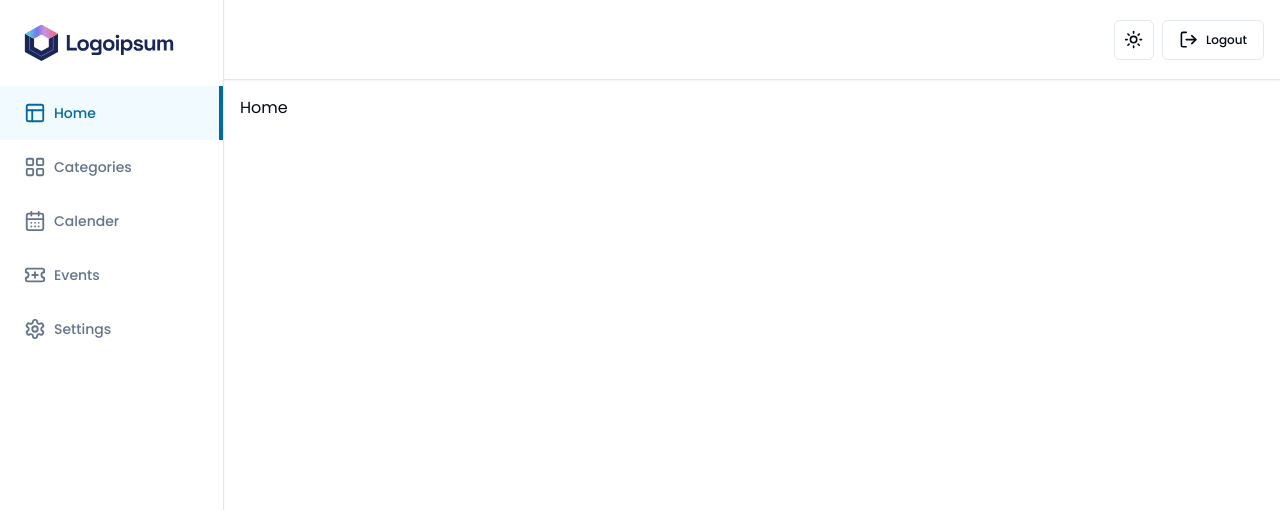
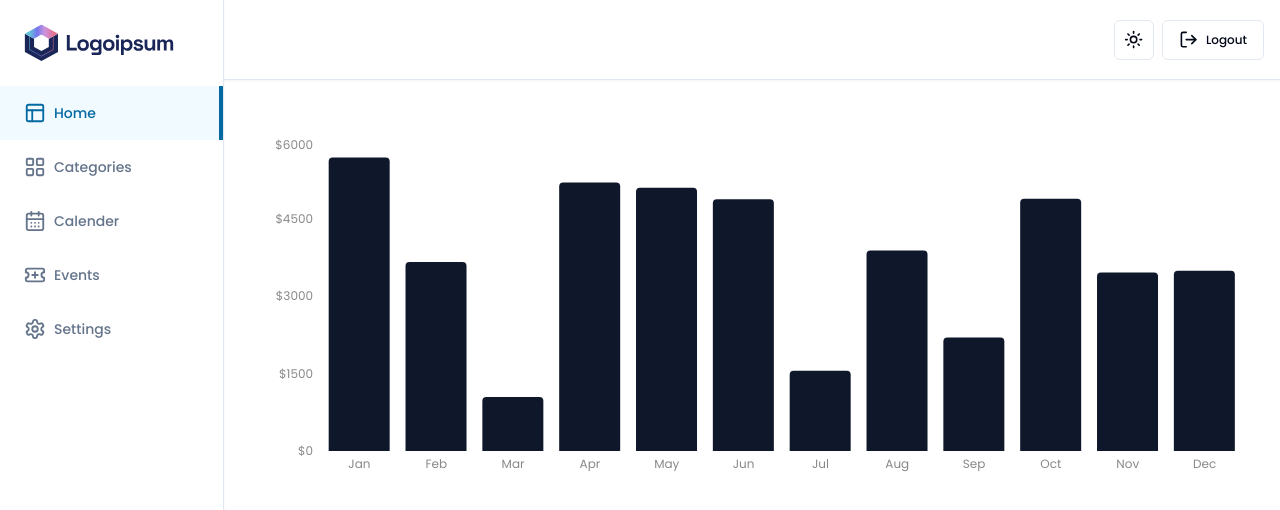
Before and after one commit to Aestheticsuraj234/expense-tracker-ui, a Next.js app: page / in a window 1280 px wide. Shown: the top 510 px of the page. Built offline with nearby package versions, Linux system fonts and the light colour scheme.

Commit message:
Add next-auth and expense form components

```diff
--- a/app/(auth)/sign-in/page.tsx
+++ b/app/(auth)/sign-in/page.tsx
@@ -1,8 +1,8 @@
 "use client";
 // global
 import Image from "next/image";
-import React from "react";
-
+import React, { use } from "react";
+import { useRouter } from "next/navigation";
 // locals
 // @ts-ignore
 import { useForm } from "react-hook-form";
@@ -21,8 +21,16 @@ import { zodResolver } from "@hookform/resolvers/zod";
 import * as z from "zod";
 import { SignInSchema } from "@/schema/schema";
 import { CardWrapper } from "../components/card-wrapper";
+import toast from 'react-hot-toast';
+import axios from "axios";
+
+
 
 const SignIn = () => {
+  const [isPending, setIsPending] = React.useState(false);
+
+  const router = useRouter();
+
   const form = useForm<z.infer<typeof SignInSchema>>({
     resolver: zodResolver(SignInSchema),
     defaultValues: {
@@ -31,10 +39,46 @@ const SignIn = () => {
     },
   });
 
-  // 2. Define a submit handler.
-  function onSubmit(values: z.infer<typeof SignInSchema>) {
+  const onSubmit = async (values: z.infer<typeof SignInSchema>) => {
+    console.log(values);
+      try {
+        setIsPending(true);
+         const base64Data = btoa(`${values.email}:${values.password}`);
+         console.log("BASE_64:",base64Data);
+
+          const response = await axios.get(
+            "http://localhost:8080/login/user_info",
+            {
+              headers: {
+                "Content-Type": "application/json",
+                Authorization: `Basic ${base64Data}`,
+              },
+            }
+          );
+
+          console.log(response.data);
+
+          if(response.status===200)
+          {
+              toast.success("Login Successfull");
+              router.push("/");
+          }
+          else{
+            toast.error("Login Failed");
+          }
+
+      } catch (error) {
+        console.log(error);
+
+        toast.error("Unable to Login, Something went wrong");
+
+      }
+      finally{
+        setIsPending(false);
+      }
 
   }
+
 
   return (
     <div className="flex flex-col justify-center items-center mb-10">
@@ -60,6 +104,7 @@ const SignIn = () => {
                       <FormLabel>Email</FormLabel>
                       <FormControl>
                         <Input
+                          disabled={isPending}
                           placeholder="jhon.doe@emaple.com"
                           type="email"
                           {...field}
@@ -78,6 +123,7 @@ const SignIn = () => {
                       <FormLabel>Password</FormLabel>
                       <FormControl>
                         <Input
+                          disabled={isPending}
                           placeholder="1234567"
                           type="password"
                           {...field}
@@ -88,9 +134,12 @@ const SignIn = () => {
                   )}
                 />
               </div>
-              {/* <FormError message={error} />
-          <FormSuccess message={success} /> */}
-              <Button type="submit" className="w-full">
+
+              <Button
+              disabled={isPending}
+              type="submit"
+              className="w-full"
+              >
                 Login
               </Button>
             </form>
--- a/app/(root)/(routes)/page.tsx
+++ b/app/(root)/(routes)/page.tsx
@@ -1,8 +1,21 @@
 import React from 'react'
+import {ExpenseGraph} from '../_components/home/expense-graph'
+import ExpenseForm from '../_components/home/expense-form'
 
 const Home = () => {
+// this is protected route, you can get user info like this
+
+
+
   return (
-    <main className="px-4 py-4 flex flex-col ">Home</main>
+    <main className="px-4 py-4 flex flex-col ">
+      <div className="mt-10 mx-4">
+      <ExpenseGraph />
+      </div>
+      <div className="mt-10 mx-4">
+      <ExpenseForm />
+      </div>
+    </main>
   )
 }
 
--- /dev/null
+++ b/app/(root)/_components/home/expense-form.tsx
@@ -0,0 +1,12 @@
+"use client";
+import React from 'react'
+
+const ExpenseForm = () => {
+  return (
+    <div>
+
+    </div>
+  )
+}
+
+export default ExpenseForm
--- /dev/null
+++ b/app/(root)/_components/home/expense-graph.tsx
@@ -0,0 +1,83 @@
+"use client"
+
+import { Bar, BarChart, ResponsiveContainer, XAxis, YAxis } from "recharts"
+
+const data = [
+  {
+    name: "Jan",
+    total: Math.floor(Math.random() * 5000) + 1000,
+  },
+  {
+    name: "Feb",
+    total: Math.floor(Math.random() * 5000) + 1000,
+  },
+  {
+    name: "Mar",
+    total: Math.floor(Math.random() * 5000) + 1000,
+  },
+  {
+    name: "Apr",
+    total: Math.floor(Math.random() * 5000) + 1000,
+  },
+  {
+    name: "May",
+    total: Math.floor(Math.random() * 5000) + 1000,
+  },
+  {
+    name: "Jun",
+    total: Math.floor(Math.random() * 5000) + 1000,
+  },
+  {
+    name: "Jul",
+    total: Math.floor(Math.random() * 5000) + 1000,
+  },
+  {
+    name: "Aug",
+    total: Math.floor(Math.random() * 5000) + 1000,
+  },
+  {
+    name: "Sep",
+    total: Math.floor(Math.random() * 5000) + 1000,
+  },
+  {
+    name: "Oct",
+    total: Math.floor(Math.random() * 5000) + 1000,
+  },
+  {
+    name: "Nov",
+    total: Math.floor(Math.random() * 5000) + 1000,
+  },
+  {
+    name: "Dec",
+    total: Math.floor(Math.random() * 5000) + 1000,
+  },
+]
+
+export function ExpenseGraph() {
+  return (
+    <ResponsiveContainer width="100%" height={350}>
+      <BarChart data={data}>
+        <XAxis
+          dataKey="name"
+          stroke="#888888"
+          fontSize={12}
+          tickLine={false}
+          axisLine={false}
+        />
+        <YAxis
+          stroke="#888888"
+          fontSize={12}
+          tickLine={false}
+          axisLine={false}
+          tickFormatter={(value) => `$${value}`}
+        />
+        <Bar
+          dataKey="total"
+          fill="currentColor"
+          radius={[4, 4, 0, 0]}
+          className="fill-primary"
+        />
+      </BarChart>
+    </ResponsiveContainer>
+  )
+}
--- a/app/layout.tsx
+++ b/app/layout.tsx
@@ -5,13 +5,13 @@ import "./globals.css";
 
 import { ThemeProvider } from "@/components/providers/theme-provider";
 import { cn } from "@/lib/utils";
+import ToastProvider from "@/components/providers/toast-provider";
 
-
+// import NextAuthSessionProvider from "@/components/providers/session-provider";
 const font = Poppins({
-  subsets:["latin"],
-  weight:["100","200","300","400","500","600","700","800","900"]
-})
-
+  subsets: ["latin"],
+  weight: ["100", "200", "300", "400", "500", "600", "700", "800", "900"],
+});
 
 export const metadata: Metadata = {
   title: "Create Next App",
@@ -20,22 +20,26 @@ export const metadata: Metadata = {
 
 export default function RootLayout({
   children,
+
 }: Readonly<{
   children: React.ReactNode;
+
 }>) {
   return (
     <html lang="en">
-      <body className={cn(font.className,"dark:bg-[#191A19]")}>
-      <ThemeProvider
+      <body className={cn(font.className, "dark:bg-[#191A19]")}>
+
+          <ThemeProvider
             attribute="class"
             defaultTheme="system"
             enableSystem
             disableTransitionOnChange
           >
+            <ToastProvider />
+            {children}
+          </ThemeProvider>
 
-        {children}
-        </ThemeProvider>
-        </body>
+      </body>
     </html>
   );
 }
--- /dev/null
+++ b/components/providers/session-provider.tsx
@@ -0,0 +1,13 @@
+"use client";
+import React from 'react'
+import { SessionProvider, SessionProviderProps } from "next-auth/react";
+
+const NextAuthSessionProvider = ({children , session}:SessionProviderProps) => {
+  return (
+    <SessionProvider session={session}>
+      {children}
+    </SessionProvider>
+  )
+}
+
+export default NextAuthSessionProvider
--- /dev/null
+++ b/components/providers/toast-provider.tsx
@@ -0,0 +1,11 @@
+"use client";
+import React from 'react'
+import {Toaster} from 'react-hot-toast'
+
+const ToastProvider = () => {
+  return (
+    <Toaster/>
+  )
+}
+
+export default ToastProvider
--- a/package.json
+++ b/package.json
@@ -19,6 +19,7 @@
     "clsx": "^2.1.0",
     "lucide-react": "^0.314.0",
     "next": "14.1.0",
+    "next-auth": "^4.24.5",
     "next-themes": "^0.2.1",
     "react": "^18",
     "react-dom": "^18",
```
Also changed, not shown: app/(auth)/sign-up/page.tsx (+41 -25 lines), schema/schema.ts (+18 -0 lines), lib/auth.ts (added), 2 other files (tests, documents, lock files or other folders).
